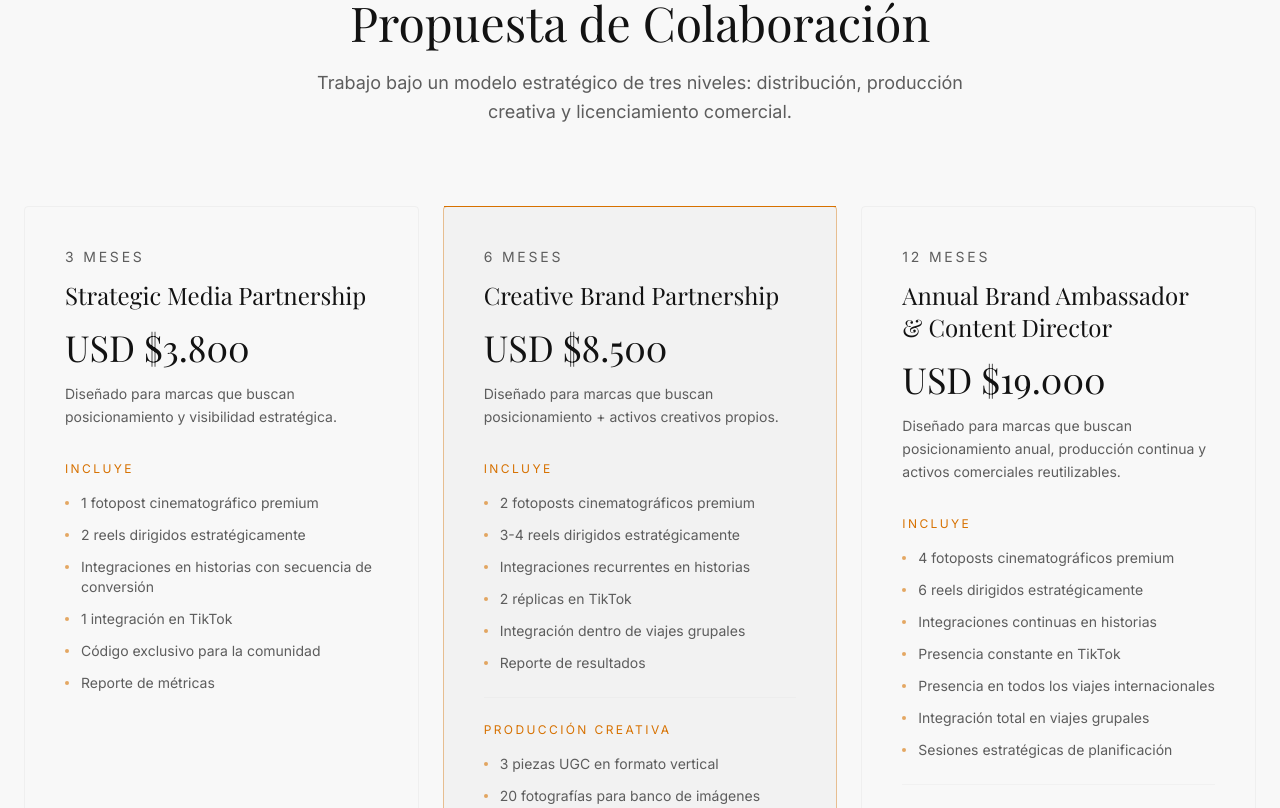
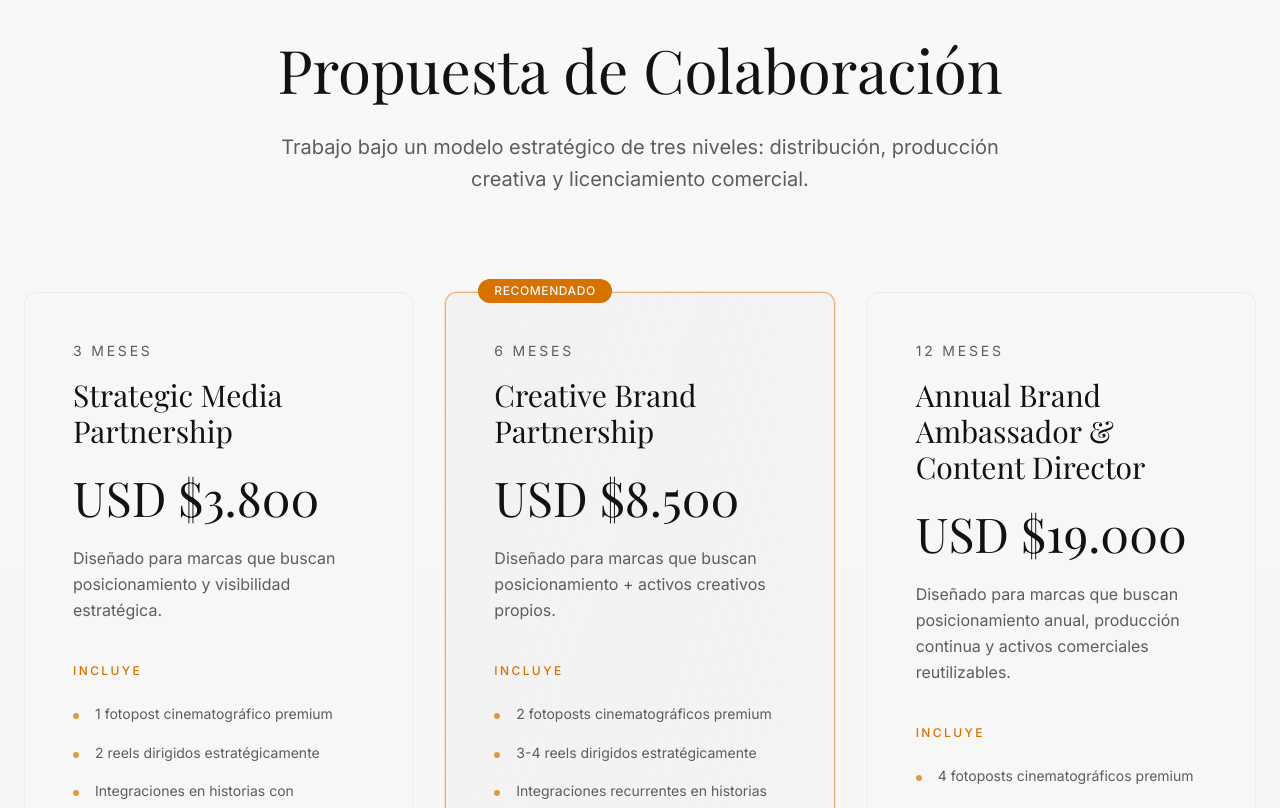
Before and after one commit to Kelsjv/v0-strategic-travel-partnership, a Next.js app: page / in a window 1280 px wide. Shown: the part 8972-9780 px from the top of the page. Built offline with nearby package versions, Linux system fonts and the light colour scheme; a web font is replaced by a local one.

Commit message:
Update partnership-tiers-section.tsx

```diff
--- a/components/partnership-tiers-section.tsx
+++ b/components/partnership-tiers-section.tsx
@@ -68,17 +68,17 @@ const tiers = [
 
 export function PartnershipTiersSection() {
   return (
-    <section className="relative py-32 px-6 border-t border-border/50">
+    <section className="relative py-24 md:py-40 px-6 border-t border-border bg-gradient-to-b from-background via-secondary/10 to-background">
       <div className="max-w-7xl mx-auto">
         <FadeInSection>
-          <div className="text-center mb-20">
-            <p className="text-sm tracking-[0.3em] uppercase text-accent mb-6">
+          <div className="text-center mb-24">
+            <p className="text-sm tracking-[0.3em] uppercase text-accent mb-8">
               Niveles de Partnership
             </p>
-            <h2 className="font-serif text-3xl md:text-4xl lg:text-5xl leading-tight mb-4 text-balance">
+            <h2 className="font-serif text-3xl md:text-5xl lg:text-6xl leading-tight mb-6 text-balance">
               Propuesta de Colaboración
             </h2>
-            <p className="text-muted-foreground text-lg max-w-2xl mx-auto leading-relaxed">
+            <p className="text-muted-foreground text-lg md:text-xl max-w-3xl mx-auto leading-relaxed">
               {
                 "Trabajo bajo un modelo estratégico de tres niveles: distribución, producción creativa y licenciamiento comercial."
               }
@@ -86,71 +86,73 @@ export function PartnershipTiersSection() {
           </div>
         </FadeInSection>
 
-        <div className="grid grid-cols-1 lg:grid-cols-3 gap-6">
+        <div className="grid grid-cols-1 lg:grid-cols-3 gap-8">
           {tiers.map((tier, i) => (
             <FadeInSection key={i} delay={i * 150}>
               <div
-                className={`relative flex flex-col p-8 md:p-10 rounded-sm border h-full ${
+                className={`relative flex flex-col p-10 md:p-12 rounded-xl border h-full transition-all hover:shadow-lg ${
                   tier.featured
-                    ? "border-accent/40 bg-secondary/50"
-                    : "border-border/40"
+                    ? "border-accent/50 bg-gradient-to-br from-secondary/40 to-secondary/20 ring-1 ring-accent/20"
+                    : "border-border/50 bg-background/50 hover:bg-background"
                 }`}
               >
                 {tier.featured && (
-                  <div className="absolute -top-px left-0 right-0 h-px bg-accent" />
+                  <div className="absolute -top-3.5 left-8 px-4 py-1 bg-accent text-accent-foreground text-xs font-medium tracking-wider uppercase rounded-full">
+                    Recomendado
+                  </div>
                 )}
-                <div className="mb-8">
-                  <p className="text-sm tracking-[0.2em] uppercase text-muted-foreground mb-3">
+                <div className="mb-10">
+                  <p className="text-sm tracking-[0.2em] uppercase text-muted-foreground mb-4">
                     {tier.duration}
                   </p>
-                  <h3 className="font-serif text-xl md:text-2xl text-foreground mb-4 text-balance">
+                  <h3 className="font-serif text-2xl md:text-3xl text-foreground mb-6 text-balance">
                     {tier.name}
                   </h3>
-                  <p className="font-serif text-3xl md:text-4xl text-foreground mb-4">
+                  <p className="font-serif text-4xl md:text-5xl text-foreground mb-6">
                     {tier.price}
                   </p>
-                  <p className="text-sm text-muted-foreground leading-relaxed">
+                  <p className="text-base text-muted-foreground leading-relaxed">
                     {tier.description}
                   </p>
                 </div>
 
-                <div className="mb-6">
-                  <p className="text-xs tracking-[0.2em] uppercase text-accent mb-4">
+                <div className="mb-8">
+                  <p className="text-xs tracking-[0.2em] uppercase text-accent font-medium mb-6">
                     Incluye
                   </p>
-                  <ul className="space-y-3">
+                  <ul className="space-y-4">
                     {tier.includes.map((item, j) => (
                       <li
                         key={j}
-                        className="flex items-start gap-3 text-sm text-muted-foreground"
+                        className="flex items-start gap-4 text-sm text-muted-foreground"
                       >
-                        <span className="w-1 h-1 rounded-full bg-accent/60 mt-2 shrink-0" />
-                        {item}
+                        <span className="w-1.5 h-1.5 rounded-full bg-accent/70 mt-2.5 shrink-0" />
+                        <span className="leading-relaxed">{item}</span>
                       </li>
                     ))}
                   </ul>
                 </div>
 
                 {"production" in tier && tier.production && (
-                  <div className="mb-6 pt-6 border-t border-border/30">
-                    <p className="text-xs tracking-[0.2em] uppercase text-accent mb-4">
+                  <div className="mb-8 pt-8 border-t border-border/30">
+                    <p className="text-xs tracking-[0.2em] uppercase text-accent font-medium mb-6">
                       Producción Creativa
                     </p>
-                    <ul className="space-y-3">
+                    <ul className="space-y-4">
                       {tier.production.map((item, j) => (
                         <li
                           key={j}
-                          className="flex items-start gap-3 text-sm text-muted-foreground"
+                          className="flex items-start gap-4 text-sm text-muted-foreground"
                         >
-                          <span className="w-1 h-1 rounded-full bg-accent/60 mt-2 shrink-0" />
-                          {item}
+                          <span className="w-1.5 h-1.5 rounded-full bg-accent/70 mt-2.5 shrink-0" />
+                          <span className="leading-relaxed">{item}</span>
                         </li>
                       ))}
                     </ul>
                   </div>
                 )}
 
-                <p className="text-xs text-muted-foreground/70 mt-auto pt-6 border-t border-border/20 italic">
+                <p className="text-xs text-muted-foreground/70 mt-auto pt-8 border-t border-border/20 italic leading-relaxed">
                   {tier.note}
                 </p>
               </div>
```
